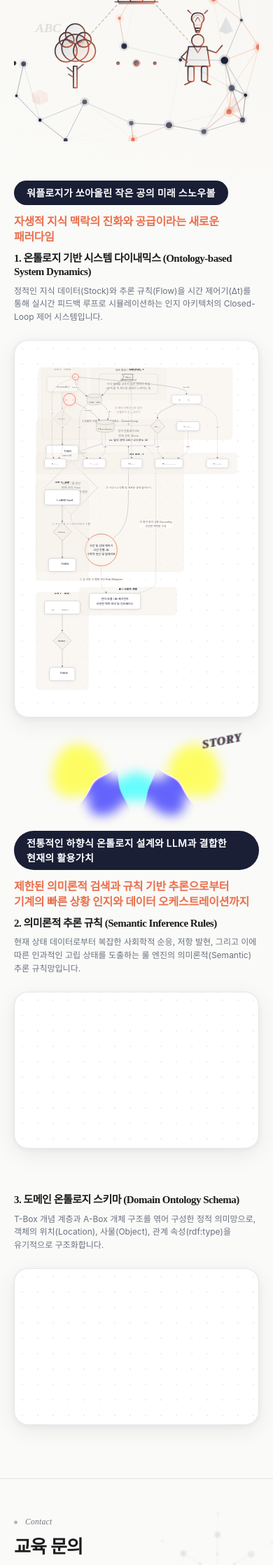
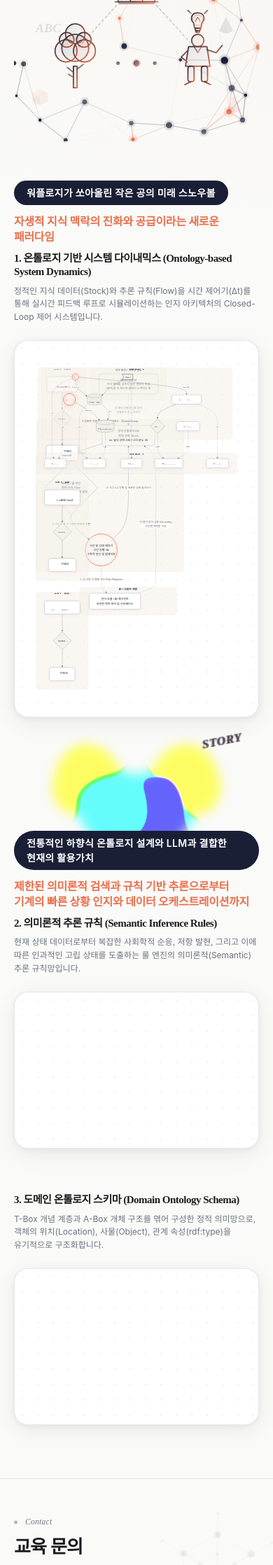
Before and after one commit to hamnYK/eduContextOn, a Jekyll site: the page built from index.md, in a window 390 px wide. Shown: the part 1120-3356 px from the top of the page at 70% size. Built offline with Jekyll 4.4.1, drawn with Linux system fonts in a browser that asks for light colours; some web fonts are replaced.

```diff
--- a/css/components.css
+++ b/css/components.css
@@ -1632,16 +1632,16 @@
 .decalcomanie-connector .left-drop-1 {
   left: 22%;
   top: 18%;
-  width: 120px;       /* 80px -> 120px */
-  height: 120px;      /* 80px -> 120px */
+  width: 160px;       /* 120px -> 160px */
+  height: 160px;      /* 120px -> 160px */
   background: var(--living-coral, #e8613a); /* 선명한 고유 원색 */
 }
 
 .decalcomanie-connector .left-drop-2 {
   left: 34%;
   top: 32%;
-  width: 90px;        /* 62px -> 90px */
-  height: 90px;       /* 62px -> 90px */
+  width: 160px;       /* 120px -> 160px */
+  height: 160px;      /* 120px -> 160px */
   background: var(--ink, #1a1f36); /* 선명한 고유 원색 */
 }
 
@@ -1649,8 +1649,8 @@
 .decalcomanie-connector .left-drop-3 {
   left: 40%;
   top: 48%;
-  width: 70px;        /* 46px -> 70px */
-  height: 70px;       /* 46px -> 70px */
+  width: 160px;       /* 95px -> 160px */
+  height: 160px;      /* 95px -> 160px */
   background: #ffcc00;
 }
 
@@ -1658,8 +1658,8 @@
 .decalcomanie-connector .right-drop-1 {
   right: 22%;
   top: 18%;
-  width: 120px;       /* 80px -> 120px */
-  height: 120px;      /* 80px -> 120px */
+  width: 160px;       /* 120px -> 160px */
+  height: 160px;      /* 120px -> 160px */
   background: var(--living-coral, #e8613a);
   transform: scaleX(-1);
 }
@@ -1667,8 +1667,8 @@
 .decalcomanie-connector .right-drop-2 {
   right: 34%;
   top: 32%;
-  width: 90px;        /* 62px -> 90px */
-  height: 90px;       /* 62px -> 90px */
+  width: 160px;       /* 120px -> 160px */
+  height: 160px;      /* 120px -> 160px */
   background: var(--ink, #1a1f36);
   transform: scaleX(-1);
 }
@@ -1677,8 +1677,8 @@
 .decalcomanie-connector .right-drop-3 {
   right: 40%;
   top: 48%;
-  width: 70px;        /* 46px -> 70px */
-  height: 70px;       /* 46px -> 70px */
+  width: 160px;       /* 95px -> 160px */
+  height: 160px;      /* 95px -> 160px */
   background: #ffcc00;
   transform: scaleX(-1);
 }
@@ -1693,12 +1693,12 @@
     opacity: 0.6;
     filter: blur(8px) contrast(13);
   }
-  .decalcomanie-connector .left-drop-1 { left: 14%; width: 75px; height: 75px; }   /* 55px -> 75px */
-  .decalcomanie-connector .left-drop-2 { left: 28%; width: 55px; height: 55px; }   /* 42px -> 55px */
-  .decalcomanie-connector .left-drop-3 { left: 36%; width: 40px; height: 40px; }   /* 30px -> 40px */
-  .decalcomanie-connector .right-drop-1 { right: 14%; width: 75px; height: 75px; } /* 55px -> 75px */
-  .decalcomanie-connector .right-drop-2 { right: 28%; width: 55px; height: 55px; } /* 42px -> 55px */
-  .decalcomanie-connector .right-drop-3 { right: 36%; width: 40px; height: 40px; } /* 30px -> 40px */
+  .decalcomanie-connector .left-drop-1 { left: 14%; width: 100px; height: 100px; }  /* 통일 100px */
+  .decalcomanie-connector .left-drop-2 { left: 28%; width: 100px; height: 100px; }  /* 통일 100px */
+  .decalcomanie-connector .left-drop-3 { left: 36%; width: 100px; height: 100px; }  /* 통일 100px */
+  .decalcomanie-connector .right-drop-1 { right: 14%; width: 100px; height: 100px; } /* 통일 100px */
+  .decalcomanie-connector .right-drop-2 { right: 28%; width: 100px; height: 100px; } /* 통일 100px */
+  .decalcomanie-connector .right-drop-3 { right: 36%; width: 100px; height: 100px; } /* 통일 100px */
 }
 
 /* ================================================
```
